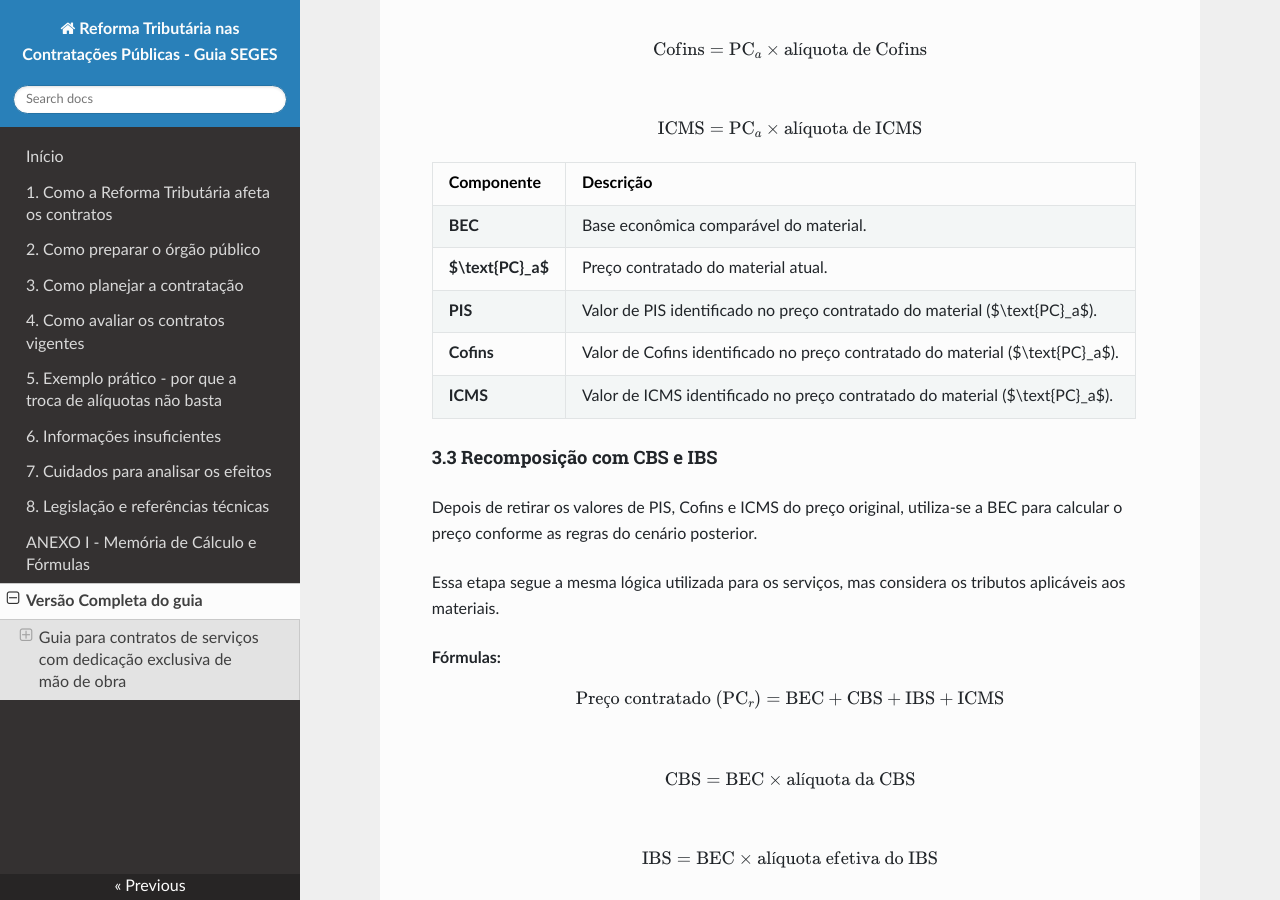
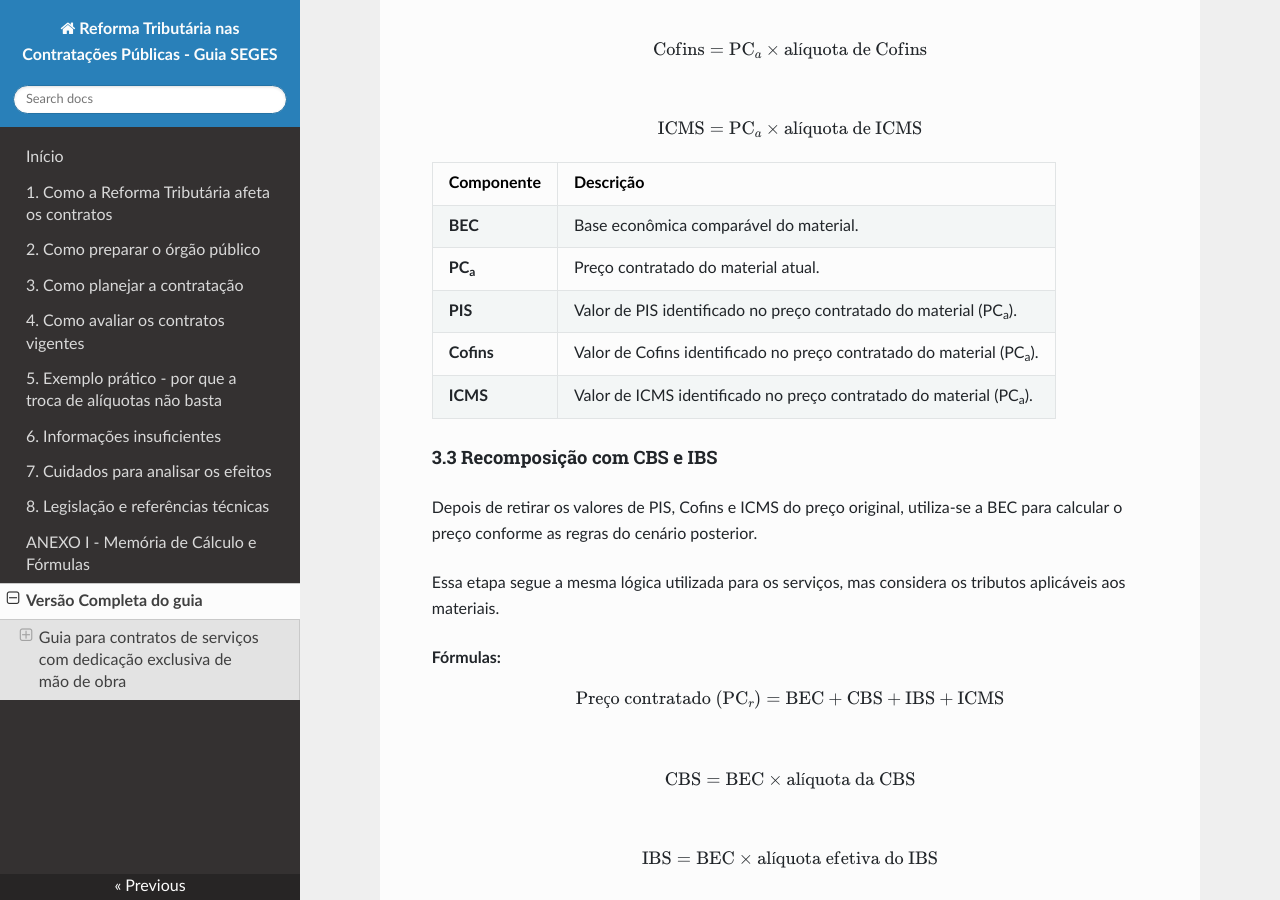
Before and after one commit to emilix10-bit/guia-RT2026-dedicacao-exclusiva, an MkDocs documentation site: the page built from docs/manual-completo.md, in a window 1280 px wide and 900 px high, scrolled down 28283 px. Built offline with MkDocs 1.6.1, drawn with Linux system fonts in a browser that asks for light colours; nearby versions of some CDN libraries; some of the changed text lies outside the part shown.

Commit message:
Update mathematical notation and descriptions in manual

```diff
--- a/docs/manual-completo.md
+++ b/docs/manual-completo.md
@@ -588,11 +588,11 @@ $$\text{ISS} = \text{PC}_a \times \text{alíquota do ISS}$$
 
 | Componente | Descrição |
 | :--- | :--- |
-| **$\text{PC}_a$** | Preço contratado atual. |
+| **PC<sub>a</sub>** | Preço contratado atual. |
 | **BEC** | Base econômica comparável do serviço. |
-| **PIS** | Valor de PIS incorporado ao preço do serviço ($\text{PC}_a$). |
-| **Cofins** | Valor de Cofins incorporado ao preço do serviço ($\text{PC}_a$). |
-| **ISS** | Valor de ISS incorporado ao preço do serviço ($\text{PC}_a$). |
+| **PIS** | Valor de PIS incorporado ao preço do serviço (PC<sub>a</sub>). |
+| **Cofins** | Valor de Cofins incorporado ao preço do serviço (PC<sub>a</sub>). |
+| **ISS** | Valor de ISS incorporado ao preço do serviço (PC<sub>a</sub>). |
 
 #### 2.2. Recomposição considerando a CBS e o IBS
 
@@ -608,7 +608,7 @@ $$\text{ISS} = \left[ \frac{\text{BEC}}{1 - \text{ISS}} \right] - \text{BEC}$$
 
 | Componente | Descrição |
 | :--- | :--- |
-| **$\text{PC}_r$** | Preço contratado considerando a reforma tributária. |
+| **PC<sub>r</sub>** | Preço contratado considerando a reforma tributária. |
 | **BEC** | Base econômica comparável. |
 | **CBS** | Valor da CBS aplicada sobre a BEC. |
 | **IBS** | Valor do IBS aplicado sobre a BEC. |
@@ -641,10 +641,10 @@ $$\text{ICMS} = \text{PC}_a \times \text{alíquota de ICMS}$$
 | Componente | Descrição |
 | :--- | :--- |
 | **BEC** | Base econômica comparável do material. |
-| **$\text{PC}_a$** | Preço contratado do material atual. |
-| **PIS** | Valor de PIS identificado no preço contratado do material ($\text{PC}_a$). |
-| **Cofins** | Valor de Cofins identificado no preço contratado do material ($\text{PC}_a$). |
-| **ICMS** | Valor de ICMS identificado no preço contratado do material ($\text{PC}_a$). |
+| **PC<sub>a</sub>** | Preço contratado do material atual. |
+| **PIS** | Valor de PIS identificado no preço contratado do material (PC<sub>a</sub>). |
+| **Cofins** | Valor de Cofins identificado no preço contratado do material (PC<sub>a</sub>). |
+| **ICMS** | Valor de ICMS identificado no preço contratado do material (PC<sub>a</sub>). |
 
 #### 3.3 Recomposição com CBS e IBS
 
```
